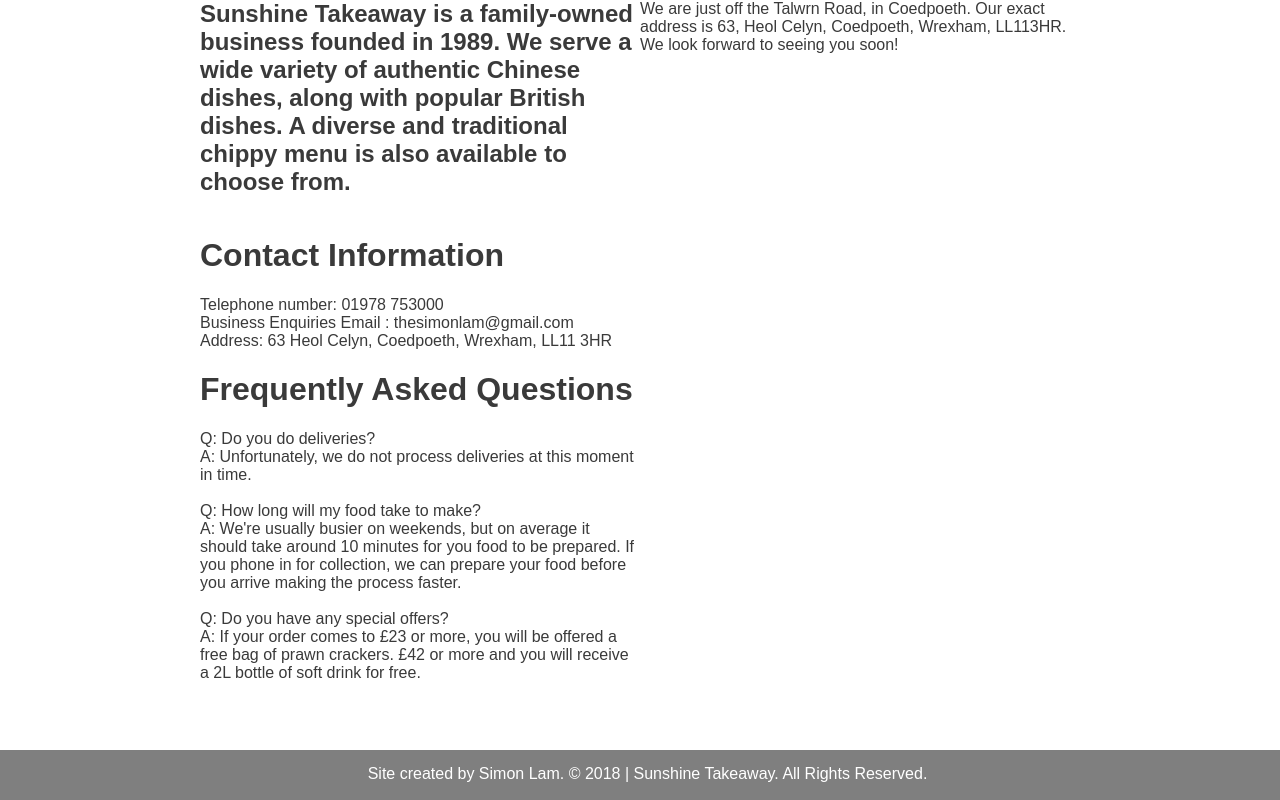
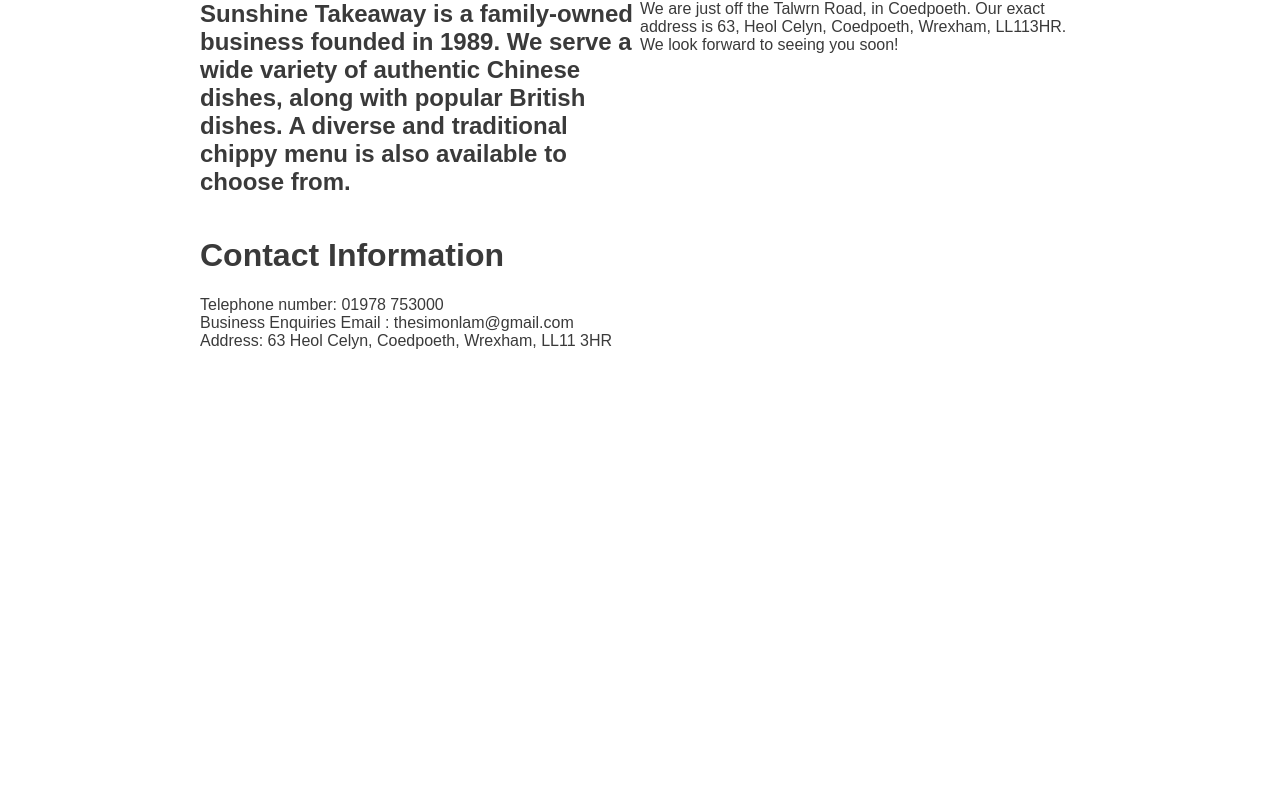
Before and after one commit to TheSimonLam/sunshine-takeaway, a React (Create React App) app: page /about in a window 1280 px wide. Shown: the part 774-1574 px from the top of the page. After the commit the page ends 1174 px from the top, so only its background shows below. Built offline with nearby package versions, Linux system fonts and the light colour scheme; no server answers.

Commit message:
remove footer and FAQs

```diff
--- a/src/App.css
+++ b/src/App.css
@@ -30,22 +30,9 @@ a:visited {color: #3a3a3a;}  /* visited link */
 a:hover {color:red;}  /* mouse over link */
 a:active {color:pink;}  /* selected link */
 
-footer{
-  height: 50px;
-  top: 100vh;
-  width: 100%;
-  color: black;
-  background-color: rgba(0, 0, 0, 0.5);
-}
-
-.footer-wrapper{
-  padding: 15px 0 0 15px;
-  text-align: center;
-  color: white;
-}
-
 .cookie-notice-wrapper{
-  position: absolute;
+  position: fixed;
+  bottom: 0;
   z-index: 1;
   width: 100%;
   text-align: center;
--- a/src/App.js
+++ b/src/App.js
@@ -68,13 +68,6 @@ const App = () => {
           <Route path="/about" component={About} />
         </div>
       </Router>
-
-      <footer>
-        <div className="footer-wrapper">
-          Site created by Simon Lam. © 2018 | Sunshine Takeaway. All Rights
-          Reserved.
-        </div>
-      </footer>
     </div>
   );
 };
--- a/src/components/About/About.js
+++ b/src/components/About/About.js
@@ -30,19 +30,6 @@ class About extends Component {
                                 Address: 63 Heol Celyn, Coedpoeth, Wrexham, LL11 3HR </div>
                         </div>
                     </div>
-
-                    <div className="row">
-                        <div className="column">
-                            <h1>Frequently Asked Questions</h1>
-                            <div>Q: Do you do deliveries?<br/>A: Unfortunately, we do not process deliveries at this moment in time.</div>
-                            <br/>
-                            <div>Q: How long will my food take to make? <br/>A: We're usually busier on weekends, but on average it should take around 10 minutes for you food to be prepared.
-                                If you phone in for collection, we can prepare your food before you arrive making the process faster. </div>
-                            <br/>
-                            <div>Q: Do you have any special offers? <br/>A: If your order comes to £23 or more, you will be offered a free bag of prawn crackers. £42 or more and you will receive a 2L bottle of soft drink for free.</div>
-                            <br/>
-                        </div>
-                    </div>
                 </div>
             </div>
         );
```
